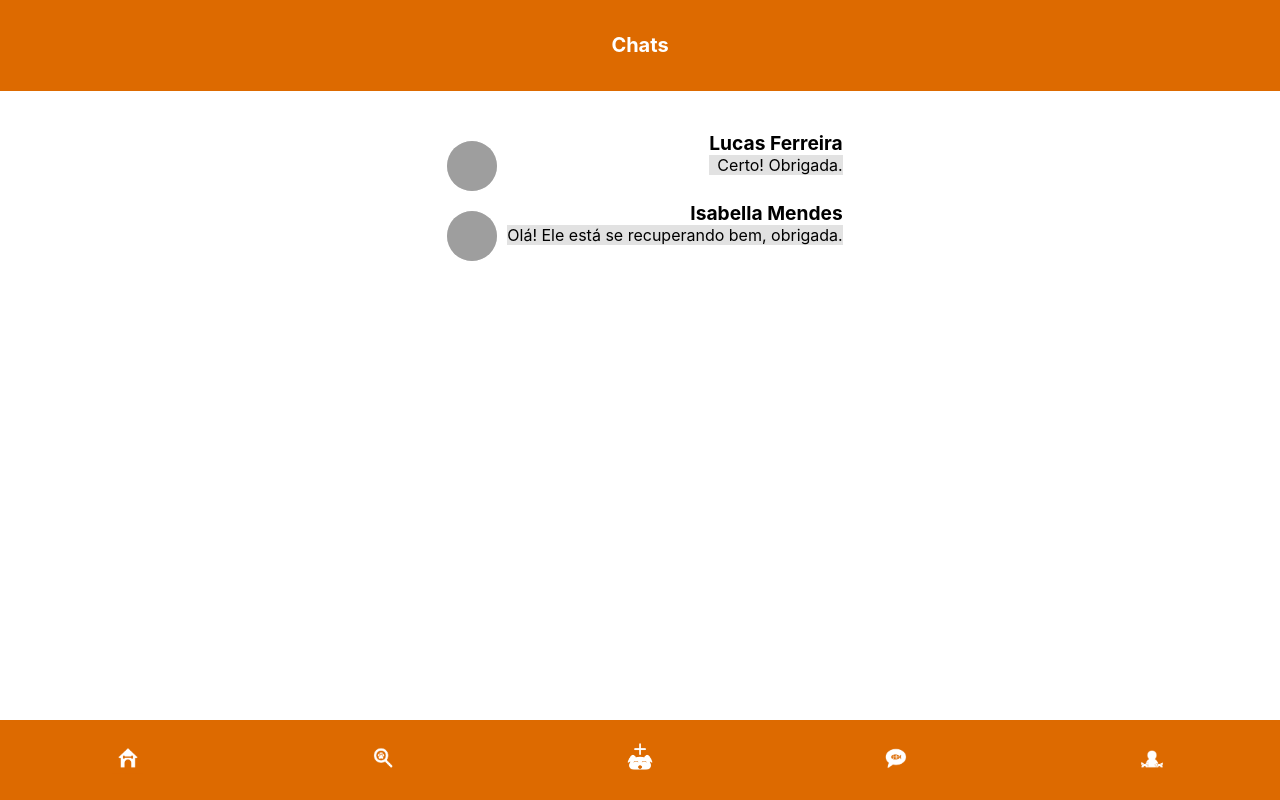
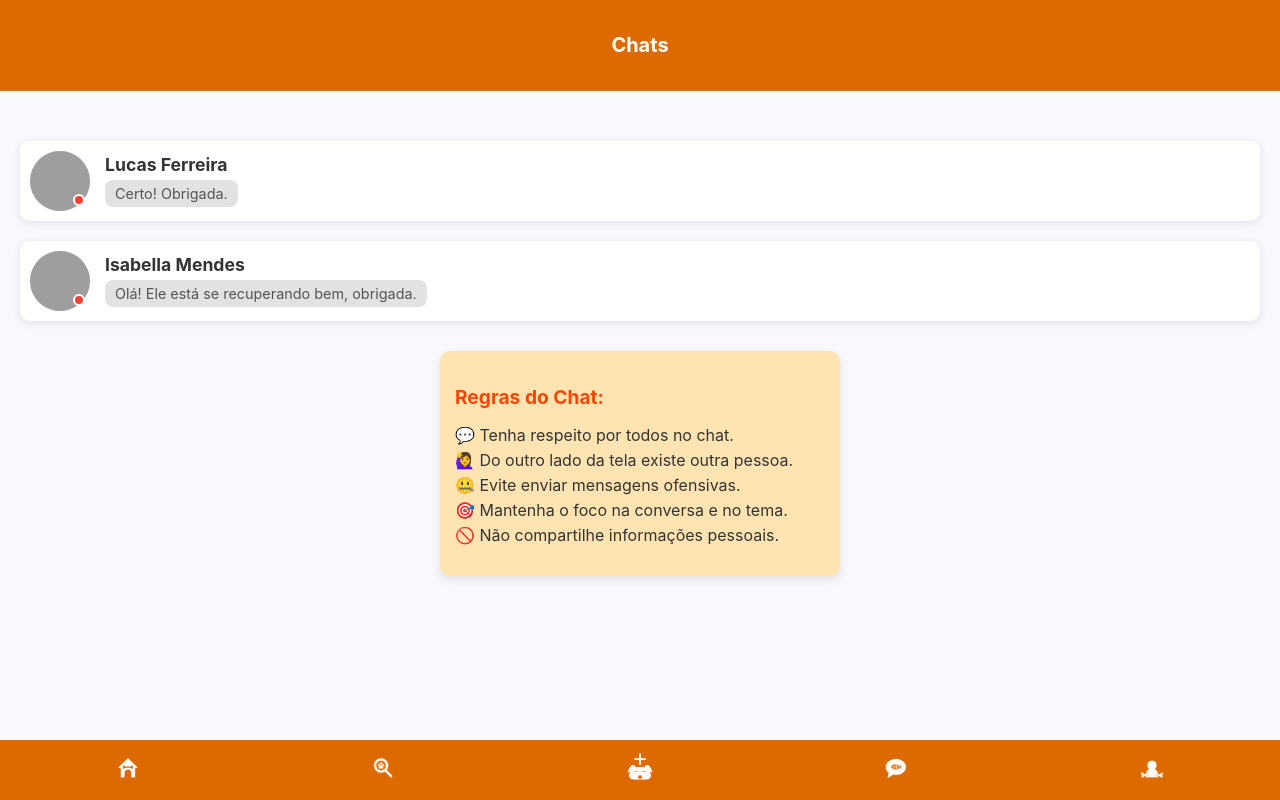
Before and after one commit to harukusuo/phr, a React (Create React App) app: page /phr/chats in a window 1280 px wide. Built offline with nearby package versions, Linux system fonts and the light colour scheme; grey boxes are pictures that could not be loaded.

Commit message:
Atualização 15/10 às 12:15

```diff
--- a/src/components/Chats.js
+++ b/src/components/Chats.js
@@ -13,7 +13,6 @@ const Chats = () => {
     const [conversations, setConversations] = useState([]);
 
     useEffect(() => {
-        // TODO fetch messages
         setConversations(fakeConversations);
     }, []);
 
@@ -30,6 +29,7 @@ const Chats = () => {
                     <div key={index} className="chats-message" onClick={() => onConvClick(conv)}>
                         <div className="chats-message-avatar">
                             <img src={conv.user.profilePicture} alt={conv.user.name} />
+                            <span className={`status ${conv.user.isOnline ? 'online' : 'offline'}`}></span>
                         </div>
                         <div className="chats-message-body">
                             <div className="chats-message-user">{conv.user.name} {conv.user.sobrenome}</div>
@@ -39,7 +39,18 @@ const Chats = () => {
                 ))}
             </div>
 
-            <BottomBar user={user}/>
+            <div className="avisos">
+                <h3>Regras do Chat:</h3>
+                <ul>
+                    <li>💬 Tenha respeito por todos no chat.</li>
+                    <li>🙋‍♀️ Do outro lado da tela existe outra pessoa.</li>
+                    <li>🤐 Evite enviar mensagens ofensivas.</li>
+                    <li>🎯 Mantenha o foco na conversa e no tema.</li>
+                    <li>🚫 Não compartilhe informações pessoais.</li>
+                </ul>
+            </div>
+
+            <BottomBar user={user} />
         </div>
     );
 }
--- a/src/components/Pets.js
+++ b/src/components/Pets.js
@@ -10,7 +10,7 @@ import fakeUser from '../mock/user.json';
 
 const Pets = () => {
   const navigate = useNavigate();
-  const [user, setUser] = useState(fakeUser);
+  const [user] = useState(fakeUser);
 
   const handleMissingClick = () => {
     navigate(`/Perdidos`);
@@ -29,26 +29,48 @@ const Pets = () => {
       <Header text="Pets" hasBackButton={false} />
 
       <div className="content">
+        <div className="buttons-container">
           <div className="buttons-pets">
-
+            <div className="button">
               <div
-            className={`petspage-found-button`}
+                className="petspage-found-button"
                 onClick={handleFoundClick}
               >
                 <img src={foundIcon} alt="Achados" />
               </div>
+              <p>Animais Encontrados</p>
+            </div>
 
+            <div className="button">
               <div
-            className={`petspage-missing-button`}
+                className="petspage-missing-button"
                 onClick={handleMissingClick}
               >
                 <img src={missingIcon} alt="Perdidos" />
               </div>
-
+              <p>Animais Perdidos</p>
             </div>
 
+            <div className="button">
               <div className="add-animal-button" onClick={handleAddAnimalClick}>
                 <img src={addIcon} alt="Adicionar Animal" />
+              </div>
+              <p>Adicionar Animal</p>
+            </div>
+          </div>
+        </div>
+
+        <div className="info-section">
+          <h3>Como Funciona?</h3>
+          <p>
+            • Animais Encontrados: Veja animais que foram encontrados por outras pessoas.
+          </p>
+          <p>
+            • Animais Perdidos: Encontre animais que estão perdidos e ajude a reencontrar seus donos.
+          </p>
+          <p>
+            • Adicionar Animal: Informe sobre um animal que você encontrou ou perdeu.
+          </p>
         </div>
       </div>
 
--- a/src/index.css
+++ b/src/index.css
@@ -7,10 +7,15 @@ body {
   -moz-osx-font-smoothing: grayscale;
 }
 
-body, html {
+html, body {
   margin: 0;
   padding: 0;
   width: 100%;
   height: 100%;
   overflow-x: hidden;
+  box-sizing: border-box;
 }
+
+* {
+  box-sizing: inherit;
+}
--- a/src/styles/Chat.css
+++ b/src/styles/Chat.css
@@ -4,39 +4,37 @@
   align-items: center;
   height: 100vh;
   width: 100%;
-  background-color: #fff;
-  padding-bottom: 72px;
+  background-color: #f9f9f9;
+  overflow: hidden;
 }
 
 .chat-header {
   display: flex;
-  flex-direction: row;
+  align-items: center;
+  padding: 10px 20px;
   border-bottom: 1px solid #DD6A00;
   width: 100%;
-  justify-content: center;
-  align-items: center;
+  background-color: #fff;
 }
 
 .chat-profile-pic {
   background-color: lightgray;
-  width: 100px;
-  height: 100px;
+  width: 60px;
+  height: 60px;
   border-radius: 50%;
-  margin: 10px;
+  margin-right: 20px;
 }
 
 .chat-profile-pic img {
-  width: 100px;
-  height: 100px;
+  width: 100%;
+  height: 100%;
   border-radius: 50%;
 }
 
 .chat-profile-name {
   font-weight: bold;
-  font-size: 1.5rem;
-  border: 1px solid lightgray;
-  border-radius: 10px;
-  padding: 10px;
+  font-size: 1.2rem;
+  color: #333;
 }
 
 .chat-content {
@@ -44,73 +42,78 @@
   flex-direction: column;
   gap: 10px;
   width: 100%;
-  max-width: 500px;
-  padding-top: 2rem;
+  max-width: 600px;
+  height: calc(100vh - 160px);
+  padding: 20px;
+  overflow-y: auto;
+  background-color: #f7f7f7;
+  box-sizing: border-box;
 }
 
 .chat-message {
   max-width: 70%;
-  width: max-content;
   padding: 10px;
+  border-radius: 12px;
+  font-size: 0.95rem;
+  word-wrap: break-word;
 }
 
 .chat-message-mine {
-  background-color: #CB8080;
+  background-color: #DD6A00;
   align-self: flex-end;
-  border-radius: 10px;
   border-bottom-right-radius: 0;
 }
 
 .chat-message-other {
-  background-color: #EEB580;
+  background-color: #FFB7B7;
   align-self: flex-start;
-  border-radius: 10px;
   border-bottom-left-radius: 0;
+}
+
+.chat-message .message-text {
+  display: block;
+  margin: 0;
 }
 
 .chat-message-box {
   display: flex;
   align-items: center;
   width: 100%;
-  max-width: 500px;
+  max-width: 600px;
   padding: 10px;
+  background-color: #fff;
+  box-shadow: 0px -2px 5px rgba(0, 0, 0, 0.1);
   box-sizing: border-box;
 }
 
 .chat-message-input {
   flex-grow: 1;
-  padding: 10px;
-  background-color: #960000;
+  padding: 10px 15px;
   border: 1px solid #ccc;
-  border-radius: 20px;
+  border-radius: 25px;
+  font-size: 14px;
   margin-right: 10px;
-  font-size: 14px;
-  color: #ffffff;
+  color: #333;
 }
 
 .chat-message-input::placeholder {
-  color: #ffffff;
+  color: #aaa;
 }
 
 .chat-message-send {
-  width: 50px;
-  height: 50px;
+  width: 45px;
+  height: 45px;
   background: none;
   border: none;
   cursor: pointer;
-  transition: transform 0.3s ease, box-shadow 0.3s ease;
-  border-radius: 50%;
+  transition: transform 0.3s ease;
 }
 
 .chat-message-send:hover {
   transform: scale(1.1);
-  box-shadow: 0 4px 8px rgba(0, 0, 0, 0.2);
-  border-radius: 50%;
 }
 
 .chat-message-send img {
   width: 100%;
   height: 100%;
-  object-fit: contain;
-  border-radius: 50%;
 }
--- a/src/styles/Chats.css
+++ b/src/styles/Chats.css
@@ -4,47 +4,118 @@
   align-items: center;
   height: 100vh;
   width: 100%;
-  background-color: #fff;
+  background-color: #f7f9fc;
 }
 
 .chats-messages {
   display: flex;
   flex-direction: column;
+  margin-bottom: 20px;
+  width: 100%;
 }
 
 .chats-message {
   display: flex;
   flex-direction: row;
-  justify-content: space-between;
+  align-items: center;
+  padding: 10px;
+  margin: 10px 20px;
+  background-color: #fff;
+  border-radius: 10px;
+  box-shadow: 0px 2px 10px rgba(0, 0, 0, 0.1);
   cursor: pointer;
+  transition: transform 0.2s, box-shadow 0.2s;
+}
+
+.chats-message:hover {
+  transform: translateY(-3px);
+  box-shadow: 0px 5px 15px rgba(0, 0, 0, 0.15);
 }
 
 .chats-message-avatar {
+  position: relative;
   background-color: lightgray;
-  width: 50px;
-  height: 50px;
+  width: 60px;
+  height: 60px;
   border-radius: 50%;
-  margin: 10px;
+  margin-right: 15px;
 }
 
 .chats-message-avatar img {
-  width: 50px;
-  height: 50px;
+  width: 100%;
+  height: 100%;
   border-radius: 50%;
+}
+
+.status {
+  position: absolute;
+  bottom: 5px;
+  right: 5px;
+  width: 12px;
+  height: 12px;
+  border-radius: 50%;
+  border: 2px solid white;
+}
+
+.online {
+  background-color: #4caf50;
+}
+
+.offline {
+  background-color: #f44336;
 }
 
 .chats-message-body {
   display: flex;
   flex-direction: column;
-  text-align: right;
 }
 
 .chats-message-user {
   font-weight: bold;
-  font-size: 1.2rem;
+  font-size: 1.1rem;
+  color: #333;
+  margin-bottom: 5px;
 }
 
 .chats-message-text {
   background-color: #e2e2e2;
+  padding: 5px 10px;
+  border-radius: 8px;
+  color: #555;
+  font-size: 0.9rem;
+}
 
+.avisos {
+  background-color: #ffe4b2;
+  border-radius: 10px;
+  padding: 15px;
+  width: 90%;
+  max-width: 400px;
+  box-shadow: 0px 4px 10px rgba(0, 0, 0, 0.1);
+  margin-bottom: 20px;
+  transition: all 0.3s ease;
 }
+
+.avisos h3 {
+  font-size: 1.2rem;
+  color: #ff4500;
+  margin-bottom: 10px;
+}
+
+.avisos ul {
+  list-style: none;
+  padding: 0;
+}
+
+.avisos li {
+  font-size: 1rem;
+  color: #333;
+  margin-bottom: 5px;
+  display: flex;
+  align-items: center;
+  transition: color 0.2s;
+}
+
+.avisos li:hover {
+  color: #ff4500;
+}
--- a/src/styles/Pets.css
+++ b/src/styles/Pets.css
@@ -1,28 +1,85 @@
-button {
-    height: 200px;
-    width: 200px;
+.pets-container {
+  display: flex;
+  flex-direction: column;
+  align-items: center;
+  justify-content: center;
+  padding: 20px;
 }
 
-  .petspage-missing-button img,
-  .petspage-found-button img {
-    height: 200px;
-    width: 200px;
+.content {
+  display: flex;
+  justify-content: center;
+  align-items: flex-start;
+  width: 100%;
+  max-width: 1200px;
+  gap: 40px;
+  padding: 40px 20px;
+  background-color: #f9f9f9;
+  border-radius: 10px;
+  box-shadow: 0 4px 12px rgba(0, 0, 0, 0.1);
+}
+
+.buttons-container {
+  display: flex;
+  flex-direction: column;
+  align-items: center;
+  justify-content: center;
 }
 
 .buttons-pets {
   display: flex;
-    flex-direction: row;
+  gap: 40px;
+}
+
+.button {
+  display: flex;
+  flex-direction: column;
+  align-items: center;
+}
+
+.petspage-missing-button img,
+.petspage-found-button img,
+.add-animal-button img {
+  height: 150px;
+  width: 150px;
+  border-radius: 50%;
+  box-shadow: 0 4px 8px rgba(0, 0, 0, 0.2);
+  transition: transform 0.2s ease-in-out;
+}
+
+.petspage-missing-button img:hover,
+.petspage-found-button img:hover,
+.add-animal-button img:hover {
+  transform: scale(1.1);
+}
+
+button p {
+  font-size: 1.1rem;
+  font-weight: bold;
+  margin-top: 10px;
+  color: #333;
 }
 
 .add-animal-button {
-    margin-top: 20px;
-    display: flex;
-    justify-content: center;
-    align-items: center;
   cursor: pointer;
 }
 
-  .add-animal-button img {
-    height: 60px;
-    width: 60px;
+.info-section {
+  flex: 1;
+  padding: 20px;
+  background-color: #ffefd5;
+  border-radius: 10px;
+  box-shadow: 0 4px 12px rgba(0, 0, 0, 0.1);
 }
+
+.info-section h3 {
+  font-size: 1.4rem;
+  margin-bottom: 10px;
+  color: #c23131;
+}
+
+.info-section p {
+  font-size: 1rem;
+  color: #555;
+  margin-bottom: 8px;
+}
```
Also changed, not shown: src/components/Chat.js (+39 -22 lines). Lines whose indentation alone changed are shown as unchanged.
